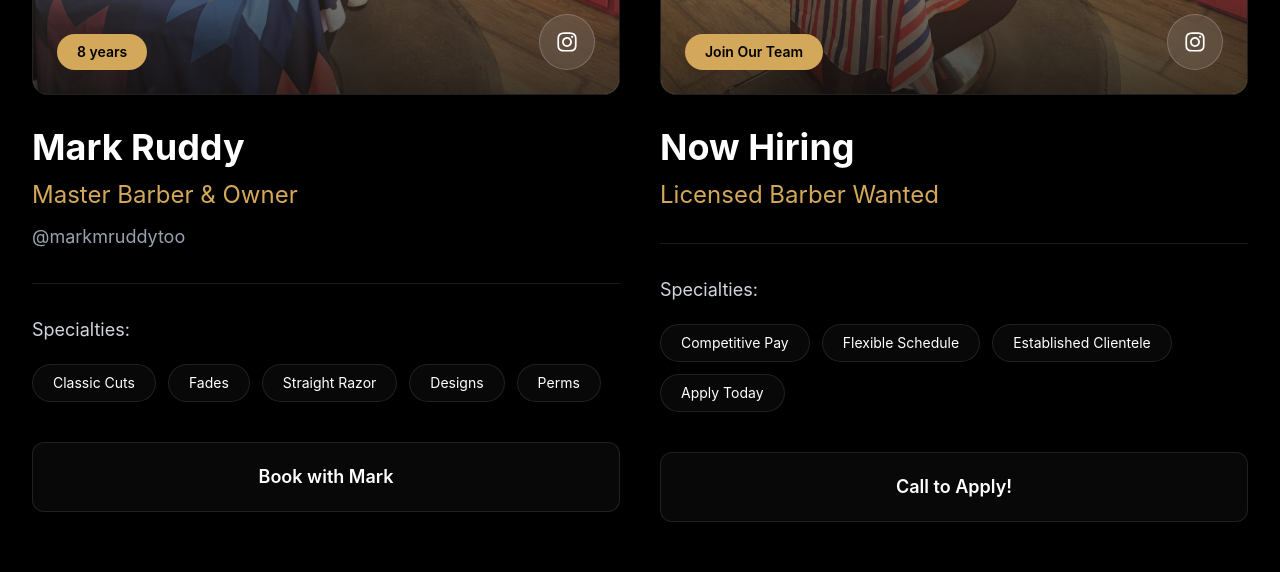
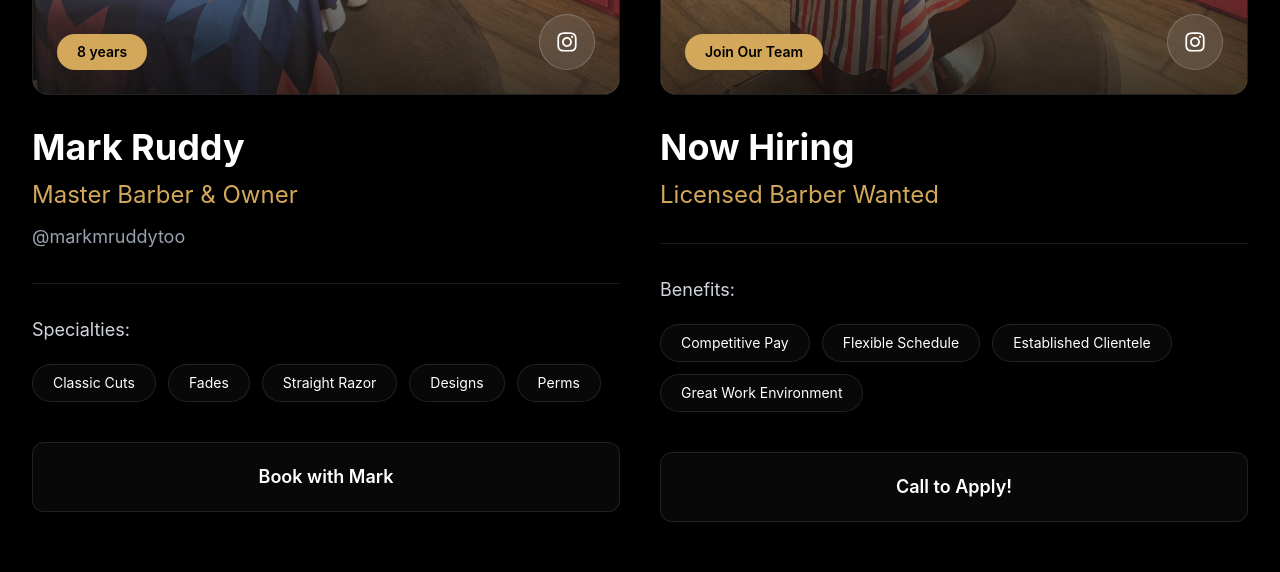
Before and after one commit to widner0623/main-street-barbershop, a React (Vite) app in the folder client/: page / in a window 1280 px wide. Shown: the part 5640-6212 px from the top of the page. Built offline with nearby package versions, Linux system fonts and the light colour scheme; no server answers.

Commit message:
updated hiring spot from specialties to benefits for hiring

```diff
--- a/client/src/sections/Team.jsx
+++ b/client/src/sections/Team.jsx
@@ -21,7 +21,7 @@ const team = [
     instagram: "",
     instagramLink: "",
     image: hiringImage,
-    specialties: ["Competitive Pay", "Flexible Schedule", "Established Clientele", "Apply Today"],
+    benefits: ["Competitive Pay", "Flexible Schedule", "Established Clientele", "Great Work Environment"],
     hiring: true,
   },
 ];
@@ -122,6 +122,7 @@ const Team = ({ openBookingModal }) => {
                   {member.instagram}
                 </p>
 
+                {member.specialties && (
                   <div className="mt-6 border-t border-white/10 pt-6 sm:mt-8 sm:pt-8">
                     <p className="mb-4 text-base text-gray-300 sm:mb-5 sm:text-lg">
                       Specialties:
@@ -138,6 +139,26 @@ const Team = ({ openBookingModal }) => {
                       ))}
                     </div>
                   </div>
+                )}
+
+                {member.benefits && (
+                  <div className="mt-6 border-t border-white/10 pt-6 sm:mt-8 sm:pt-8">
+                    <p className="mb-4 text-base text-gray-300 sm:mb-5 sm:text-lg">
+                      Benefits:
+                    </p>
+
+                    <div className="flex flex-wrap gap-3">
+                      {member.benefits.map((benefit) => (
+                        <span
+                          key={benefit}
+                          className="rounded-full border border-white/10 bg-white/[0.03] px-4 py-2 text-sm text-white sm:px-5"
+                        >
+                          {benefit}
+                        </span>
+                      ))}
+                    </div>
+                  </div>
+                )}
 
               {!member.hiring && (
                 <button
```
Lines whose indentation alone changed are shown as unchanged.
